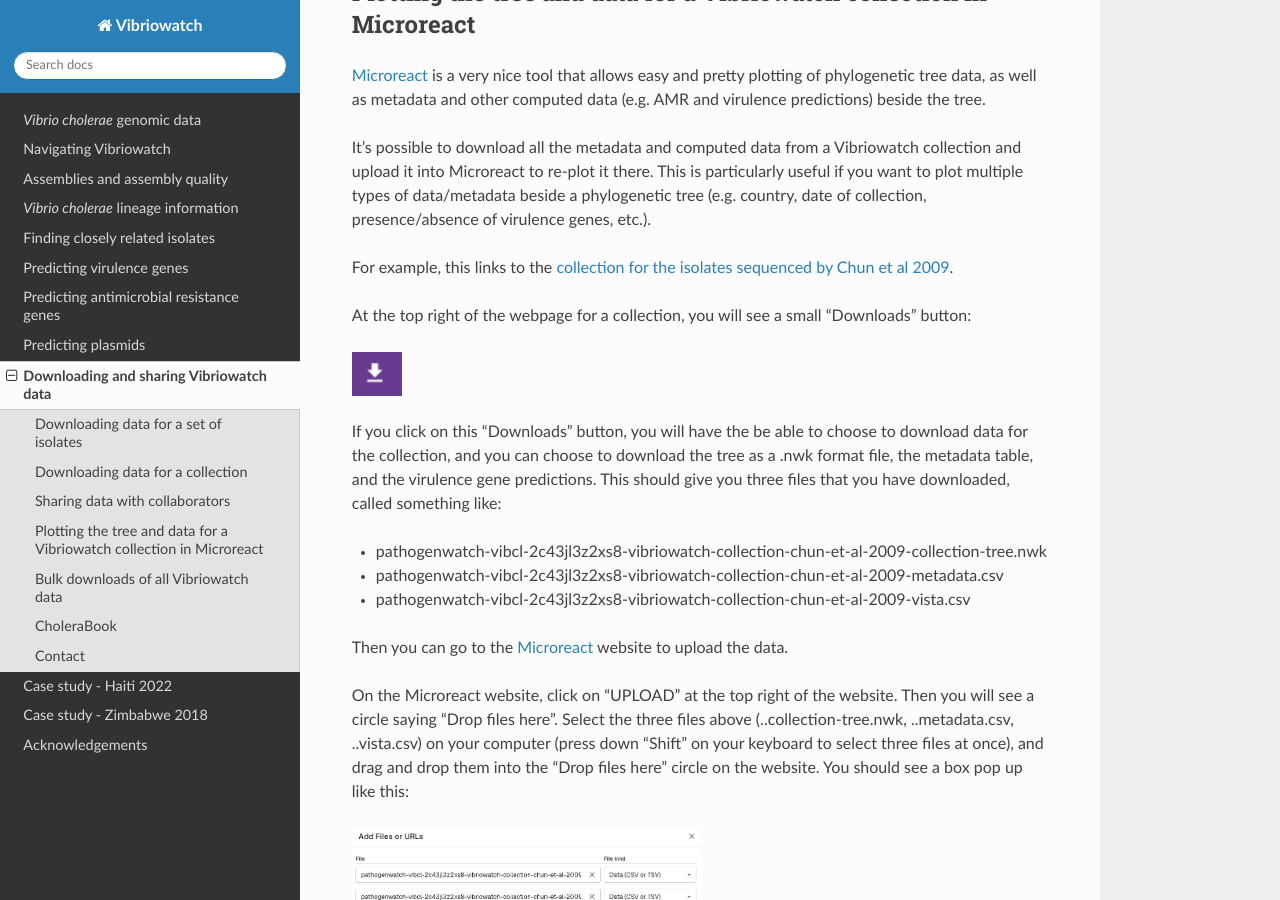
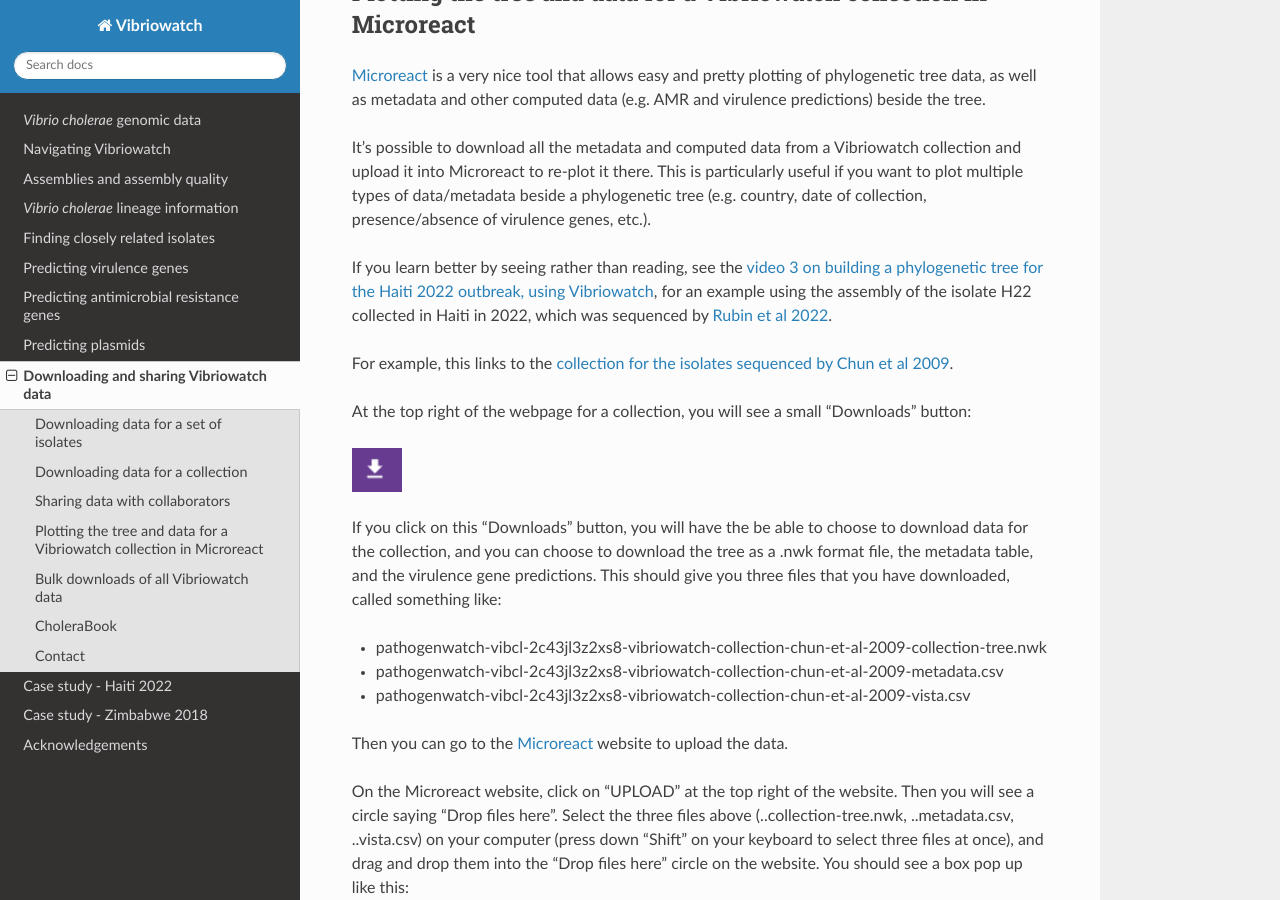
Before and after one commit to avrilcoghlan/vibriowatch, a Sphinx documentation site: the page built from docs/source/downloads.rst, in a window 1280 px wide and 900 px high, scrolled down 2335 px. Built offline with Sphinx 7.4.7 and the Read the Docs theme 3.1.0, drawn with Linux system fonts in a browser that asks for light colours.

Commit message:
Update downloads.rst

```diff
--- a/docs/source/downloads.rst
+++ b/docs/source/downloads.rst
@@ -89,6 +89,13 @@
 
 It's possible to download all the metadata and computed data from a Vibriowatch collection and upload it into Microreact to re-plot it there.
 This is particularly useful if you want to plot multiple types of data/metadata beside a phylogenetic tree (e.g. country, date of collection, presence/absence of virulence genes, etc.).
+
+If you learn better by seeing rather than reading, see the `video 3 on building a phylogenetic tree for the Haiti 2022 outbreak, using Vibriowatch`_,
+for an example using the assembly of the isolate H22 collected in Haiti in 2022, which was sequenced by `Rubin et al 2022`_.
+
+.. _Rubin et al 2022: https://pubmed.ncbi.nlm.nih.gov/36449726/
+
+.. _video 3 on building a phylogenetic tree for the Haiti 2022 outbreak, using Vibriowatch: https://youtu.be/XCKCevbBzB8
 
 For example, this links to the `collection for the isolates sequenced by Chun et al 2009`_.
 
```
